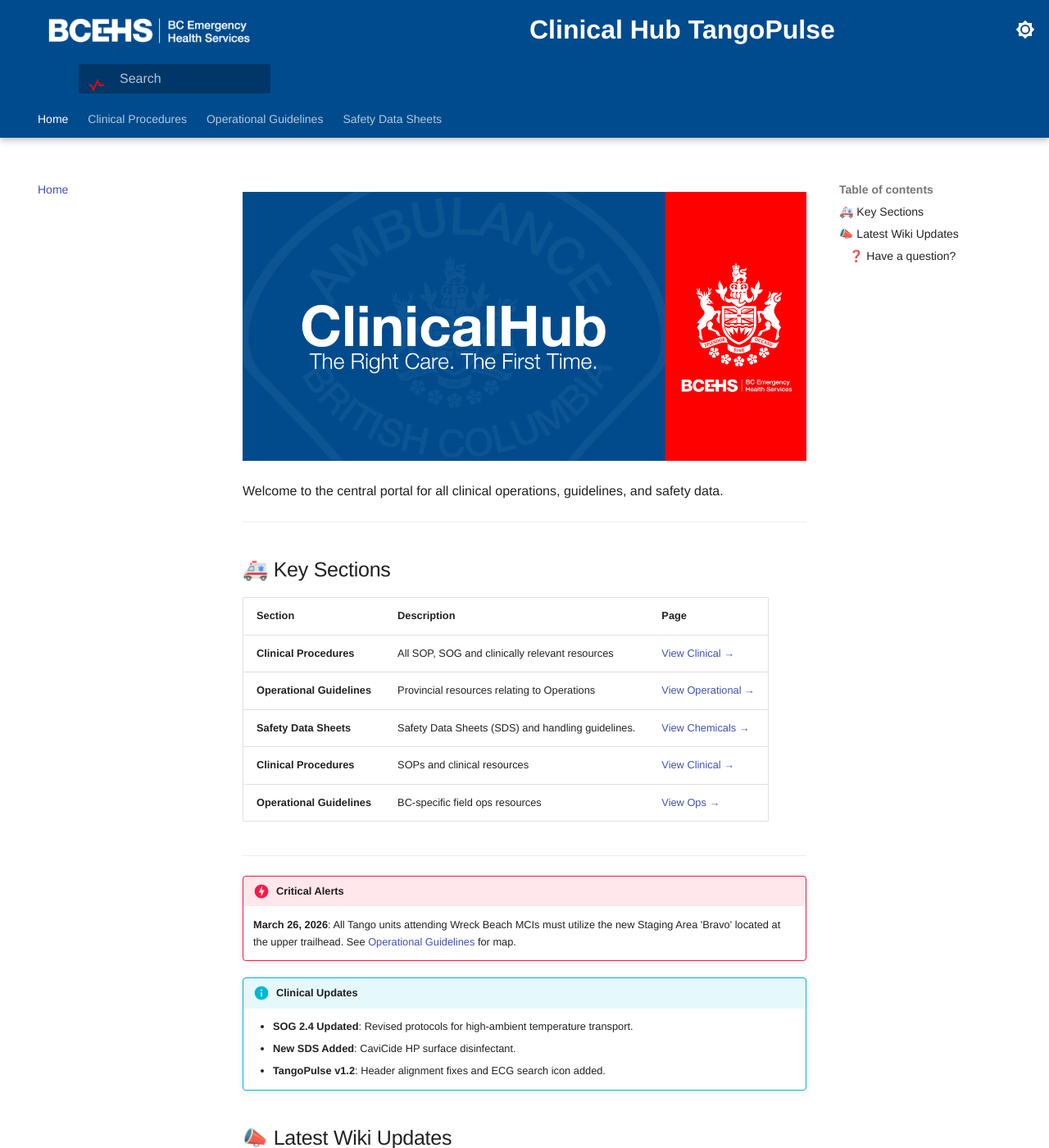
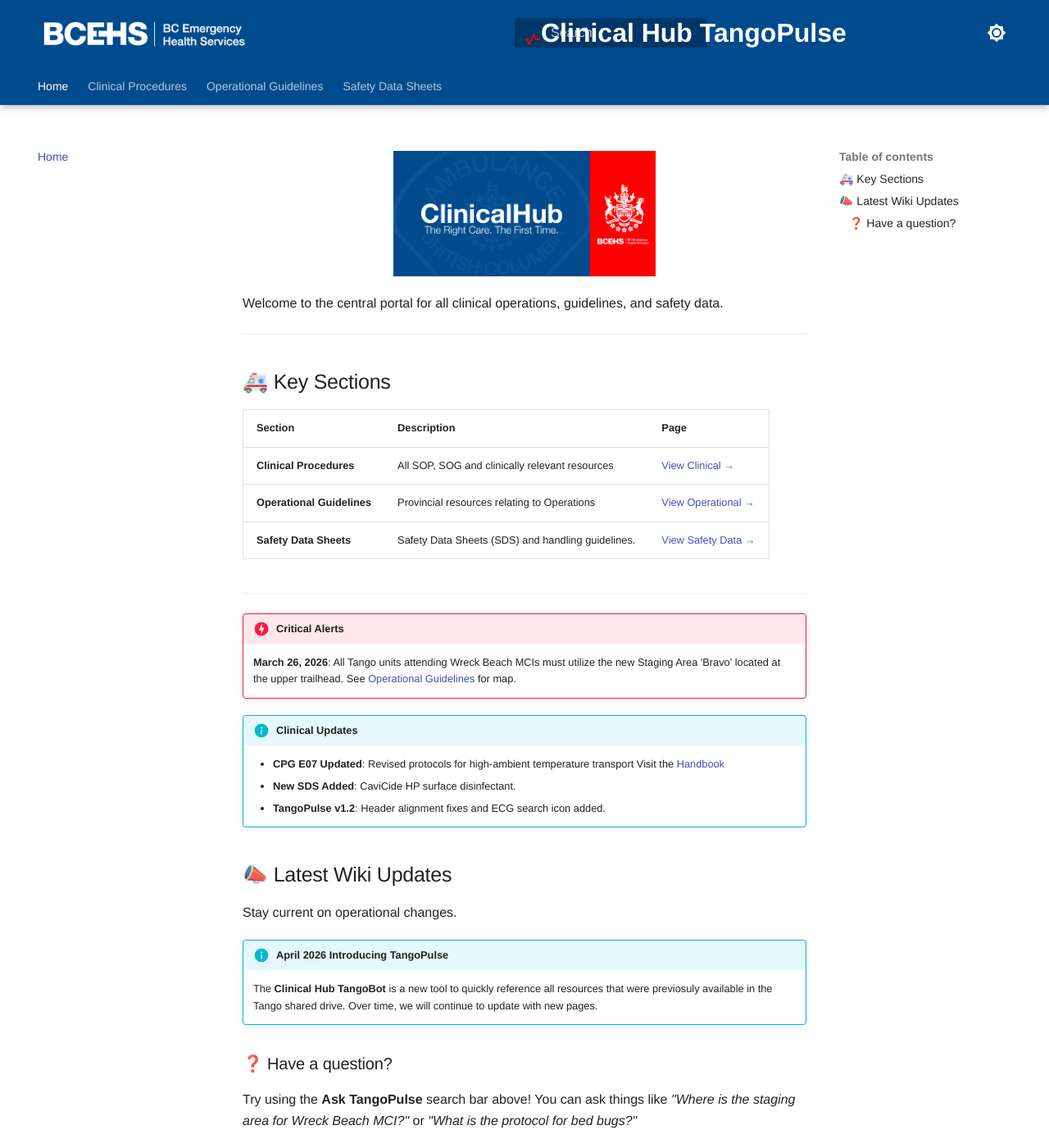
Before and after one commit to bcehsclinicalhub/TangoBot, an MkDocs documentation site: the page built from docs/index.md, in a window 1280 px wide and 1400 px high. Shown: the whole window at 82% size. Built offline with MkDocs 1.6.1 and Material for MkDocs 9.7.7, drawn with Linux system fonts in a browser that asks for light colours.

Commit message:
UI: Absolute title centering and search bar lane fix

```diff
--- a/docs/index.md
+++ b/docs/index.md
@@ -12,16 +12,14 @@
 | :--- | :--- | :--- |
 | **Clinical Procedures** | All SOP, SOG and clinically relevant resources | [View Clinical →](clinical/bed-bugs-procedure.md) |
 | **Operational Guidelines** | Provincial resources relating to Operations | [View Operational →](operational/wreck-beach-procedure.md) |
-| **Safety Data Sheets** | Safety Data Sheets (SDS) and handling guidelines. | [View Chemicals →](chemical/sodium-hypochlorite.md) |
-| **Clinical Procedures** | SOPs and clinical resources | [View Clinical →](clinical/index.md) |
-| **Operational Guidelines** | BC-specific field ops resources | [View Ops →](operational/index.md) |
+| **Safety Data Sheets** | Safety Data Sheets (SDS) and handling guidelines. | [View Safety Data →](chemical/sodium-hypochlorite.md) |
 
 ---
 !!! danger "Critical Alerts"
     **March 26, 2026**: All Tango units attending Wreck Beach MCIs must utilize the new Staging Area 'Bravo' located at the upper trailhead. See [Operational Guidelines](operational/index.md) for map.
 
 !!! info "Clinical Updates"
-    * **SOG 2.4 Updated**: Revised protocols for high-ambient temperature transport.
+    * **CPG E07 Updated**: Revised protocols for high-ambient temperature transport Visit the [Handbook](https://handbook.bcehs.ca/clinical-practice-guidelines/e-medical-emergencies/e07-nausea-and-vomiting/)
     * **New SDS Added**: CaviCide HP surface disinfectant.
     * **TangoPulse v1.2**: Header alignment fixes and ECG search icon added.
 
--- a/docs/stylesheets/extra.css
+++ b/docs/stylesheets/extra.css
@@ -4,25 +4,22 @@
     font-weight: 300;
 }
 
-/* --- 2. HEADER: 3-COLUMN GRID WITH BALANCED SPACERS --- */
+/* --- 2. HEADER: THREE-ZONE FLEXBOX --- */
 .md-header, .md-tabs {
     background-color: #004B8D !important;
 }
 
 .md-header__inner {
-    display: grid !important;
-    /* [280px Logo] | [Centered Title] | [280px Search Area] */
-    grid-template-columns: 280px 1fr 280px !important;
+    display: flex !important;
     align-items: center !important;
-    width: 100%;
-    padding: 0 20px !important;
+    justify-content: space-between !important;
+    padding: 0 10px !important;
 }
 
-/* ZONE 1: LOGO */
+/* ZONE 1: LOGO (Left) */
 .md-header__button.md-logo {
-    grid-column: 1;
-    justify-self: start;
-    margin: 0 !important;
+    flex: 0 0 auto !important;
+    margin-right: 0 !important;
 }
 
 .md-header__button.md-logo img {
@@ -30,11 +27,14 @@
     height: 2.8rem !important;
 }
 
-/* ZONE 2: TITLE (TRUE MATHEMATICAL CENTER) */
+/* ZONE 2: TITLE (CENTER) */
 .md-header__title {
-    grid-column: 2;
-    justify-self: center;
+    position: absolute !important;
+    left: 50% !important;
+    transform: translateX(-50%) !important;
+    width: auto !important;
     text-align: center;
+    z-index: 5;
 }
 
 .md-header__topic {
@@ -42,59 +42,22 @@
     font-size: 1.6rem !important;
     font-weight: 700 !important;
     color: white !important;
+    white-space: nowrap;
 }
 
-/* ZONE 3: SEARCH & TOGGLE (RIGHT ALIGNED) */
+/* ZONE 3: SEARCH & TOGGLE (RIGHT) */
 .md-header__search {
-    grid-column: 3;
-    justify-self: end;
-    width: 220px !important;
-    margin: 0 !important;
+    flex: 0 0 240px !important; /* Forces search to be a fixed size */
+    margin-left: auto !important;
+    z-index: 10;
 }
 
-.md-header__option {
-    grid-column: 3;
-    justify-self: end;
-    margin-right: -45px;
-}
-
-/* --- 3. LANDING PAGE & FOOTER --- */
-.md-breadcrumb, .md-content h1:first-child {
-    display: none !important;
-}
-
-.md-footer, .md-footer-meta {
-    background-color: #004B8D !important;
-    border: none !important;
-}
-
-.md-copyright, .md-copyright__highlight {
-    display: none !important;
-}
-
-.md-footer-meta__inner {
-    display: flex !important;
-    justify-content: center !important;
-    color: white !important;
-    padding: 20px 0 !important;
-}
-
-.md-footer-meta__inner::after {
-    content: "Internal Use Only | © 2026 BC Emergency Health Services";
-    font-size: 0.8rem;
-    opacity: 0.8;
-}
-
-/* --- 4. TANGO-PULSE SEARCH ICON & INPUT --- */
-.md-search__input {
-    padding-left: 2.5rem !important;
-    line-height: 1.5 !important;
-}
-
+/* Hides all default magnifying glasses */
 .md-search__icon svg {
     display: none !important;
 }
 
+/* Adds the Red ECG Pulse centrally */
 .md-search__icon[for="__search"] {
     display: flex !important;
     align-items: center !important;
@@ -112,3 +75,31 @@
     width: 1.2rem;
     height: 1.2rem;
 }
+
+/* Pins the Dark Mode toggle far right */
+.md-header__option {
+    margin-left: 10px !important;
+    order: 3 !important;
+}
+
+/* --- 3. LANDING PAGE & FOOTER --- */
+.md-breadcrumb, .md-content h1:first-child { display: none !important; }
+
+.hero-logo { width: 320px; display: block; margin: -10px auto 20px auto; }
+
+.md-footer, .md-footer-meta { background-color: #004B8D !important; border: none !important; }
+
+.md-copyright { display: none !important; }
+
+.md-footer-meta__inner {
+    display: flex !important;
+    justify-content: center !important;
+    color: white !important;
+    padding: 20px 0 !important;
+}
+
+.md-footer-meta__inner::after {
+    content: "Internal Use Only | © 2026 BC Emergency Health Services";
+    font-size: 0.8rem;
+    opacity: 0.8;
+}
```
